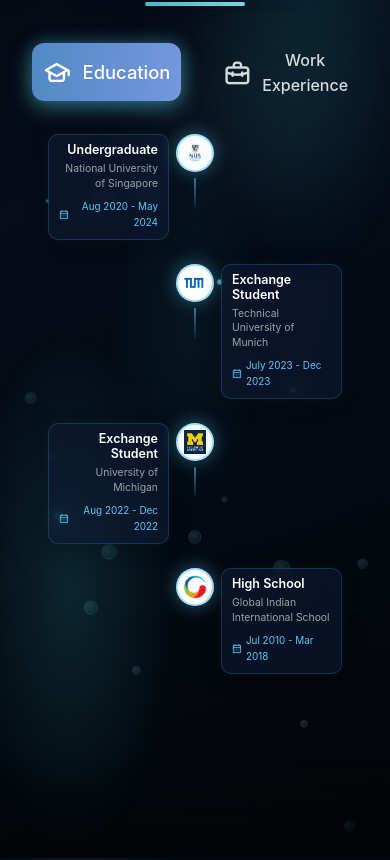
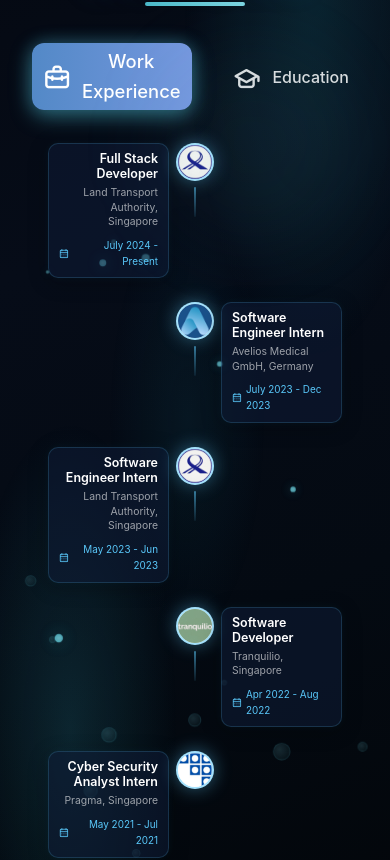
Before and after one commit to KishorKumar11/Portfolio, a React (Create React App) app: page / in a window 390 px wide. Shown: the part 2456-3316 px from the top of the page. Built offline with nearby package versions, Linux system fonts and the light colour scheme.

Commit message:
feat: Enhance Work component with 3D flip effect and responsive logo scaling

```diff
--- a/src/App.css
+++ b/src/App.css
@@ -85,6 +85,10 @@
     --neon-cyan: #5dd4ff;
     --neon-magenta: #ff5dc8;
     --neon-glow: 0 0 24px rgba(93, 212, 255, 0.35), 0 0 48px rgba(83, 137, 199, 0.25);
+    --scrollbar-track: hsl(var(--hue), var(--sat), 7%);
+    --scrollbar-thumb-top: #4ab8c8;
+    --scrollbar-thumb-mid: var(--accent-color);
+    --scrollbar-thumb-bottom: #6a8fd4;
     --glass-bg: linear-gradient(135deg, rgba(255, 255, 255, 0.08), rgba(255, 255, 255, 0.02));
     --glass-border: rgba(255, 255, 255, 0.12);
 
@@ -146,6 +150,8 @@ html {
     scroll-behavior: smooth;
     scroll-padding-top: var(--header-height);
     overflow-x: hidden;
+    scrollbar-width: thin;
+    scrollbar-color: var(--scrollbar-thumb-top) var(--scrollbar-track);
 }
 
 body,
@@ -208,22 +214,38 @@ html.scroll-at-top::-webkit-scrollbar {
     height: 0;
 }
 
-/* Custom Scrollbar */
+/* Custom Scrollbar — matches neon progress + section accents */
 ::-webkit-scrollbar {
     width: 8px;
 }
 
 ::-webkit-scrollbar-track {
-    background: var(--body-color);
+    background: var(--scrollbar-track);
+    border-left: 1px solid rgba(90, 200, 250, 0.06);
 }
 
 ::-webkit-scrollbar-thumb {
-    background: linear-gradient(45deg, var(--accent-color), var(--accent-color-alt));
+    background: linear-gradient(
+        180deg,
+        var(--scrollbar-thumb-top) 0%,
+        var(--scrollbar-thumb-mid) 52%,
+        var(--scrollbar-thumb-bottom) 100%
+    );
     border-radius: 10px;
+    border: 2px solid var(--scrollbar-track);
+    box-shadow: inset 0 0 8px rgba(93, 212, 255, 0.2);
 }
 
 ::-webkit-scrollbar-thumb:hover {
-    background: linear-gradient(45deg, var(--accent-color-alt), var(--accent-color));
+    background: linear-gradient(
+        180deg,
+        var(--neon-cyan) 0%,
+        var(--scrollbar-thumb-top) 45%,
+        var(--accent-color-alt) 100%
+    );
+    box-shadow:
+        inset 0 0 10px rgba(93, 212, 255, 0.35),
+        0 0 10px rgba(74, 184, 200, 0.25);
 }
 
 /* Selection */
--- a/src/components/Work/Work.css
+++ b/src/components/Work/Work.css
@@ -112,11 +112,44 @@
 }
 
 .qualification__sections {
+    position: relative;
+    width: 100%;
+}
+
+/* Single card, two faces — one continuous 0° → 180° flip */
+.qual-flip-scene {
+    width: 100%;
+    perspective: 1400px;
+    perspective-origin: center center;
+}
+
+.qual-flip-card {
     display: grid;
     grid-template-columns: 1fr;
+    width: 100%;
+    transform-style: preserve-3d;
+    transform-origin: center center;
+    will-change: transform;
+}
+
+.qual-flip-face {
+    grid-area: 1 / 1;
+    width: 100%;
+    backface-visibility: hidden;
+    -webkit-backface-visibility: hidden;
+    transform-style: preserve-3d;
+}
+
+.qual-flip-face--front {
+    transform: rotateY(0deg);
+}
+
+.qual-flip-face--back {
+    transform: rotateY(180deg);
 }
 
 /* ── Timeline layout ── */
+
 .qual-timeline {
     width: 100%;
 }
@@ -221,8 +254,11 @@
 .qual-badge__img {
     width: 100%;
     height: 100%;
-    object-fit: contain;
-    padding: 5px;
+    object-fit: cover;
+    object-position: center;
+    padding: 0;
+    display: block;
+    transform: scale(var(--qual-logo-zoom, 1.15));
 }
 
 .qual-connector {
@@ -252,6 +288,12 @@
     background: linear-gradient(45deg, #4ab8c8, #7dd4e0);
     border-radius: 50%;
     box-shadow: 0 0 12px rgba(74, 184, 200, 0.7);
+}
+
+@media (prefers-reduced-motion: reduce) {
+    .qual-flip-scene {
+        perspective: none;
+    }
 }
 
 /*=============== BREAKPOINTS ===============*/
--- a/src/components/Work/Work.js
+++ b/src/components/Work/Work.js
@@ -7,24 +7,24 @@ import AveliosLogo from '../../images/AveliosLogo.jpeg';
 import LTALogo from '../../images/LTALogo.jpg';
 import PragmaLogo from '../../images/PragmaLogo.jpeg';
 import TranquilioLogo from '../../images/TranquilioLogo.jpeg';
-import { motion, AnimatePresence } from 'framer-motion';
+import { motion, useReducedMotion } from 'framer-motion';
 import { ParticleField, MotionSection, fadeUp } from '../../motion';
 import SectionBubbles from '../SectionBubbles';
 import './Work.css';
 
 const EDU = [
-    { side: 'left', logo: NUSLogo, title: 'Undergraduate', subtitle: 'National University of Singapore', date: 'Aug 2020 - May 2024' },
-    { side: 'right', logo: TUMLogo, title: 'Exchange Student', subtitle: 'Technical University of Munich', date: 'July 2023 - Dec 2023' },
-    { side: 'left', logo: UMLogo, title: 'Exchange Student', subtitle: 'University of Michigan', date: 'Aug 2022 - Dec 2022' },
-    { side: 'right', logo: GIISLogo, title: 'High School', subtitle: 'Global Indian International School', date: 'Jul 2010 - Mar 2018' },
+    { side: 'left', logo: NUSLogo, logoZoom: 0.98, title: 'Undergraduate', subtitle: 'National University of Singapore', date: 'Aug 2020 - May 2024' },
+    { side: 'right', logo: TUMLogo, logoZoom: 0.98, title: 'Exchange Student', subtitle: 'Technical University of Munich', date: 'July 2023 - Dec 2023' },
+    { side: 'left', logo: UMLogo, logoZoom: 0.98, title: 'Exchange Student', subtitle: 'University of Michigan', date: 'Aug 2022 - Dec 2022' },
+    { side: 'right', logo: GIISLogo, logoZoom: 0.98, title: 'High School', subtitle: 'Global Indian International School', date: 'Jul 2010 - Mar 2018' },
 ];
 
 const WORK = [
-    { side: 'left', logo: LTALogo, title: 'Full Stack Developer', subtitle: 'Land Transport Authority, Singapore', date: 'July 2024 - Present' },
-    { side: 'right', logo: AveliosLogo, title: 'Software Engineer Intern', subtitle: 'Avelios Medical GmbH, Germany', date: 'July 2023 - Dec 2023' },
-    { side: 'left', logo: LTALogo, title: 'Software Engineer Intern', subtitle: 'Land Transport Authority, Singapore', date: 'May 2023 - Jun 2023' },
-    { side: 'right', logo: TranquilioLogo, title: 'Software Developer', subtitle: 'Tranquilio, Singapore', date: 'Apr 2022 - Aug 2022' },
-    { side: 'left', logo: PragmaLogo, title: 'Cyber Security Analyst Intern', subtitle: 'Pragma, Singapore', date: 'May 2021 - Jul 2021' },
+    { side: 'left', logo: LTALogo, logoZoom: 1.02, title: 'Full Stack Developer', subtitle: 'Land Transport Authority, Singapore', date: 'July 2024 - Present' },
+    { side: 'right', logo: AveliosLogo, logoZoom: 1.24, title: 'Software Engineer Intern', subtitle: 'Avelios Medical GmbH, Germany', date: 'July 2023 - Dec 2023' },
+    { side: 'left', logo: LTALogo, logoZoom: 1.02, title: 'Software Engineer Intern', subtitle: 'Land Transport Authority, Singapore', date: 'May 2023 - Jun 2023' },
+    { side: 'right', logo: TranquilioLogo, logoZoom: 1.3, title: 'Software Developer', subtitle: 'Tranquilio, Singapore', date: 'Apr 2022 - Aug 2022' },
+    { side: 'left', logo: PragmaLogo, logoZoom: 0.98, title: 'Cyber Security Analyst Intern', subtitle: 'Pragma, Singapore', date: 'May 2021 - Jul 2021' },
 ];
 
 const cardSlideLeft = {
@@ -36,6 +36,8 @@ const cardSlideRight = {
     hidden: { opacity: 0, x: 60 },
     visible: { opacity: 1, x: 0, transition: { duration: 0.65, ease: [0.22, 1, 0.36, 1] } },
 };
+
+const FLIP_DURATION = 0.75;
 
 const QualContent = ({ item, align }) => (
     <div className={`qual-content qual-content--${align}`}>
@@ -71,7 +73,12 @@ const TimelineRow = ({ item, idx, isLast }) => {
                     transition={{ type: 'spring', stiffness: 240, damping: 18, delay: idx * 0.08 }}
                     whileHover={{ scale: 1.12, rotate: 6, transition: { duration: 0.2 } }}
                 >
-                    <img src={item.logo} alt={item.subtitle} className="qual-badge__img" />
+                    <img
+                        src={item.logo}
+                        alt={item.subtitle}
+                        className="qual-badge__img"
+                        style={{ '--qual-logo-zoom': item.logoZoom ?? 1.15 }}
+                    />
                 </motion.div>
                 {!isLast && (
                     <motion.div
@@ -98,9 +105,22 @@ const TimelineRow = ({ item, idx, isLast }) => {
     );
 };
 
+const TimelineList = ({ items, faceKey }) => (
+    <div className="qual-timeline">
+        {items.map((item, i) => (
+            <TimelineRow
+                key={`${faceKey}-${i}`}
+                item={item}
+                idx={i}
+                isLast={i === items.length - 1}
+            />
+        ))}
+    </div>
+);
+
 const Work = () => {
     const [tab, setTab] = useState(1);
-    const items = tab === 1 ? EDU : WORK;
+    const reduceMotion = useReducedMotion();
 
     return (
         <MotionSection className="work" id="work" gap={0.12}>
@@ -127,7 +147,7 @@ const Work = () => {
                             />
                         )}
                         <span className="qualification__tab-label">
-                            <i className="uil uil-graduation-cap qualification__icon"></i> Education
+                            <i className="uil uil-briefcase-alt qualification__icon"></i> Work Experience
                         </span>
                     </button>
                     <button
@@ -143,31 +163,30 @@ const Work = () => {
                             />
                         )}
                         <span className="qualification__tab-label">
-                            <i className="uil uil-briefcase-alt qualification__icon"></i> Work Experience
+                            <i className="uil uil-graduation-cap qualification__icon"></i> Education
                         </span>
                     </button>
                 </motion.div>
 
                 <div className="qualification__sections">
-                    <AnimatePresence mode="wait">
-                        <motion.div
-                            key={tab}
-                            className="qual-timeline"
-                            initial={{ opacity: 0, y: 16 }}
-                            animate={{ opacity: 1, y: 0 }}
-                            exit={{ opacity: 0, y: -16 }}
-                            transition={{ duration: 0.35 }}
-                        >
-                            {items.map((item, i) => (
-                                <TimelineRow
-                                    key={`${tab}-${i}`}
-                                    item={item}
-                                    idx={i}
-                                    isLast={i === items.length - 1}
-                                />
-                            ))}
-                        </motion.div>
-                    </AnimatePresence>
+                    {reduceMotion ? (
+                        <TimelineList items={tab === 1 ? WORK : EDU} faceKey={tab === 1 ? 'work' : 'edu'} />
+                    ) : (
+                        <div className="qual-flip-scene">
+                            <motion.div
+                                className="qual-flip-card"
+                                animate={{ rotateY: tab === 1 ? 0 : 180 }}
+                                transition={{ duration: FLIP_DURATION, ease: [0.45, 0.05, 0.55, 0.95] }}
+                            >
+                                <div className="qual-flip-face qual-flip-face--front">
+                                    <TimelineList items={WORK} faceKey="work" />
+                                </div>
+                                <div className="qual-flip-face qual-flip-face--back">
+                                    <TimelineList items={EDU} faceKey="edu" />
+                                </div>
+                            </motion.div>
+                        </div>
+                    )}
                 </div>
             </div>
         </MotionSection>
```
